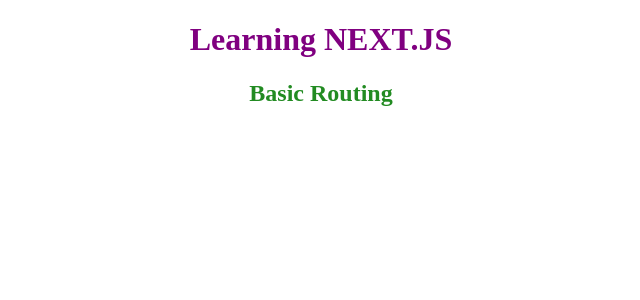
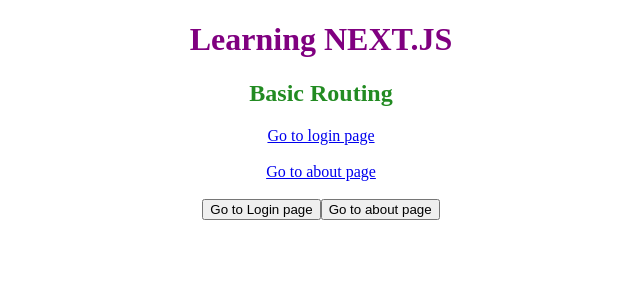
Before and after one commit to vaibhavj20/Learning-NEXT.JS, a Next.js app in the folder practice-project/: page / in a window 1280 px wide. Shown: the top 300 px of the page, without its empty margins (319-959 px from the left). Built offline with nearby package versions, Linux system fonts and the light colour scheme.

Commit message:
added linking and routing

```diff
--- a/practice-project/src/app/page.js
+++ b/practice-project/src/app/page.js
@@ -1,13 +1,39 @@
 "use client";
+import Link from "next/link";
+import { useRouter } from "next/navigation";
 import "./page.css";
 
 // import styles from "./page.module.css";
 
 export default function Home() {
+  const navigate = useRouter();
+
+  // const navigation = () => {
+  //   navigate.push("/about");
+  // };
+  const navigation = (path) => {
+    navigate.push(path);
+  };
   return (
     <div className="para">
       <h1 className="heading-clr">Learning NEXT.JS</h1>
       <h2>Basic Routing</h2>
+      <Link href="/login">Go to login page</Link>
+      <br />
+      <br />
+      <Link href="/about">Go to about page</Link>
+      <br />
+      <br />
+      {/* <button onClick={() => navigate.push("/login")}>Go to Login page</button> */}
+      <button onClick={() => navigation("/login")}>Go to Login page</button>
+
+      <button
+        onClick={() => {
+          navigation("/about");
+        }}
+      >
+        Go to about page
+      </button>
     </div>
   );
 }
```
